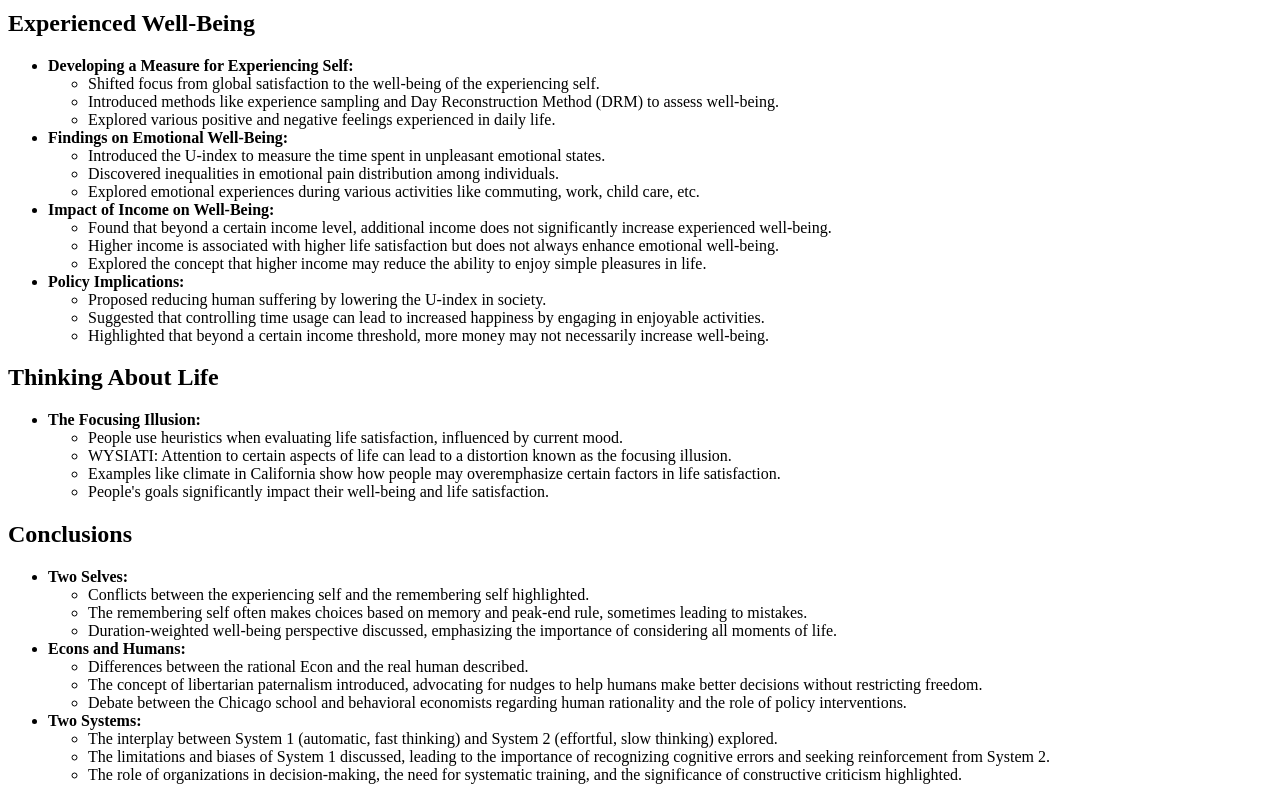
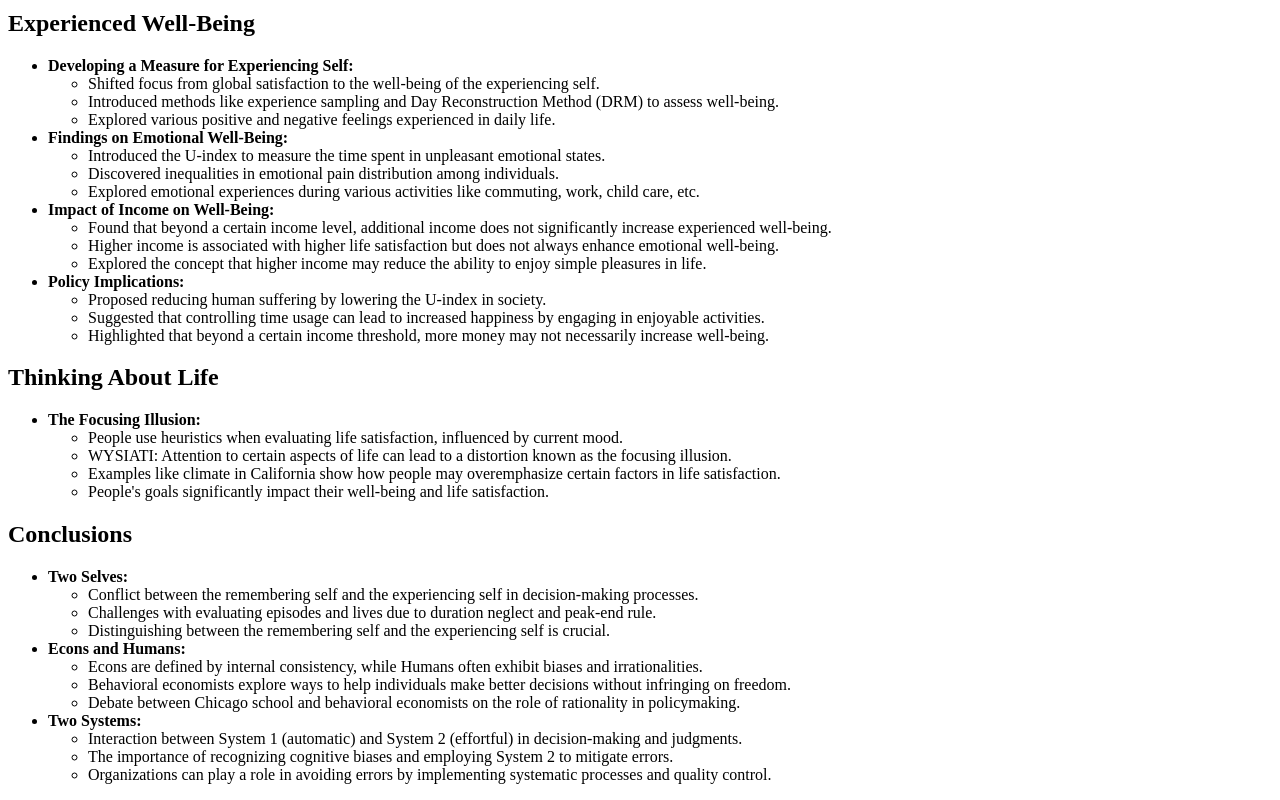
Before and after one commit to cosmic-glitch/book-summarizer, a plain HTML site: page output/Thinking_Fast_and_Slow_summary.html in a window 1280 px wide. Shown: the part 10441-11241 px from the top of the page. Drawn offline with Linux system fonts and the light colour scheme.

```diff
--- a/output/Thinking_Fast_and_Slow_summary.html
+++ b/output/Thinking_Fast_and_Slow_summary.html
@@ -894,23 +894,23 @@
 <ul>
   <li><b>Two Selves:</b>
     <ul>
-      <li>Conflicts between the experiencing self and the remembering self highlighted.</li>
-      <li>The remembering self often makes choices based on memory and peak-end rule, sometimes leading to mistakes.</li>
-      <li>Duration-weighted well-being perspective discussed, emphasizing the importance of considering all moments of life.</li>
+      <li>Conflict between the remembering self and the experiencing self in decision-making processes.</li>
+      <li>Challenges with evaluating episodes and lives due to duration neglect and peak-end rule.</li>
+      <li>Distinguishing between the remembering self and the experiencing self is crucial.</li>
     </ul>
   </li>
   <li><b>Econs and Humans:</b>
     <ul>
-      <li>Differences between the rational Econ and the real human described.</li>
-      <li>The concept of libertarian paternalism introduced, advocating for nudges to help humans make better decisions without restricting freedom.</li>
-      <li>Debate between the Chicago school and behavioral economists regarding human rationality and the role of policy interventions.</li>
+      <li>Econs are defined by internal consistency, while Humans often exhibit biases and irrationalities.</li>
+      <li>Behavioral economists explore ways to help individuals make better decisions without infringing on freedom.</li>
+      <li>Debate between Chicago school and behavioral economists on the role of rationality in policymaking.</li>
     </ul>
   </li>
   <li><b>Two Systems:</b>
     <ul>
-      <li>The interplay between System 1 (automatic, fast thinking) and System 2 (effortful, slow thinking) explored.</li>
-      <li>The limitations and biases of System 1 discussed, leading to the importance of recognizing cognitive errors and seeking reinforcement from System 2.</li>
-      <li>The role of organizations in decision-making, the need for systematic training, and the significance of constructive criticism highlighted.</li>
+      <li>Interaction between System 1 (automatic) and System 2 (effortful) in decision-making and judgments.</li>
+      <li>The importance of recognizing cognitive biases and employing System 2 to mitigate errors.</li>
+      <li>Organizations can play a role in avoiding errors by implementing systematic processes and quality control.</li>
     </ul>
   </li>
 </ul></body></html>
```
Also changed, not shown: 1 other file.
